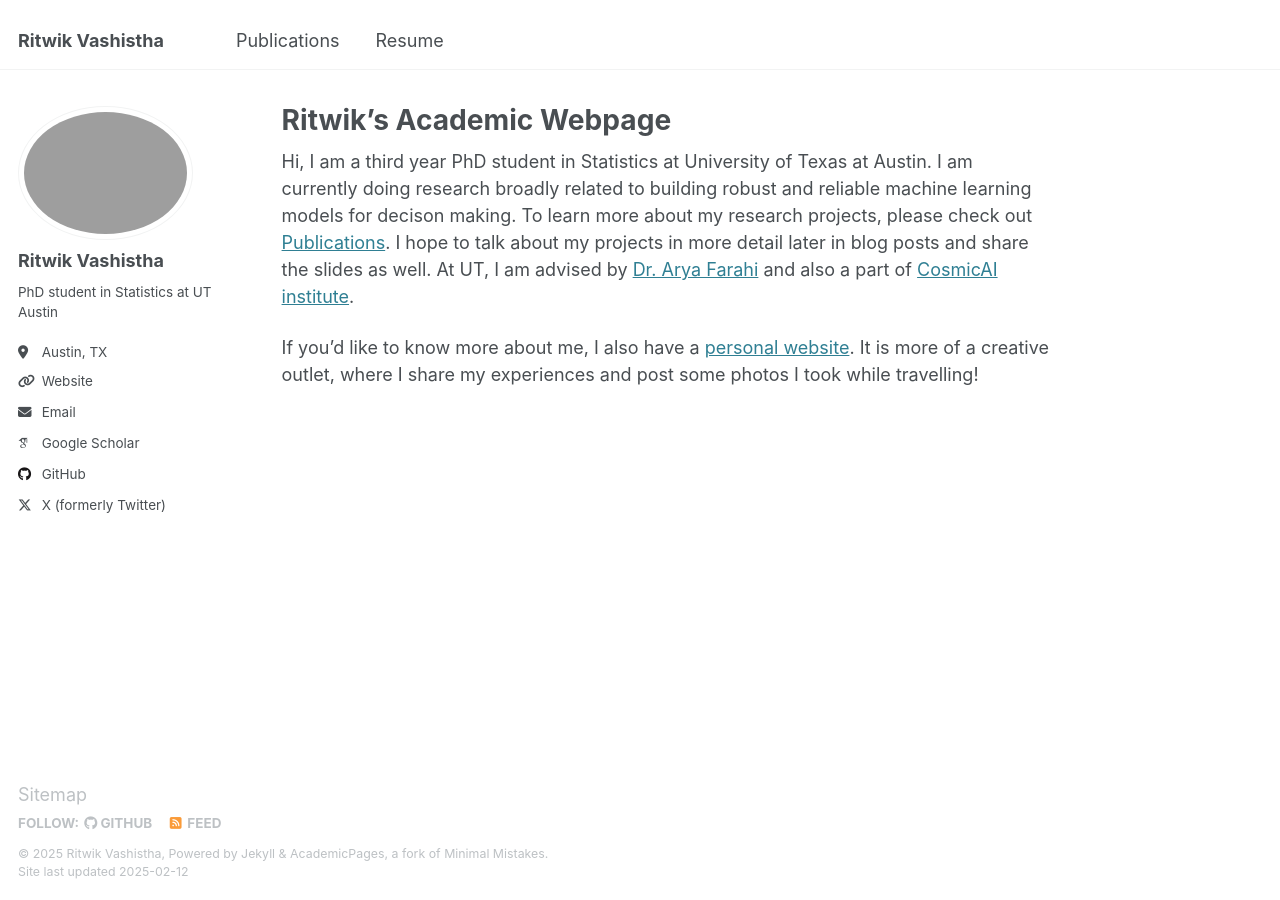
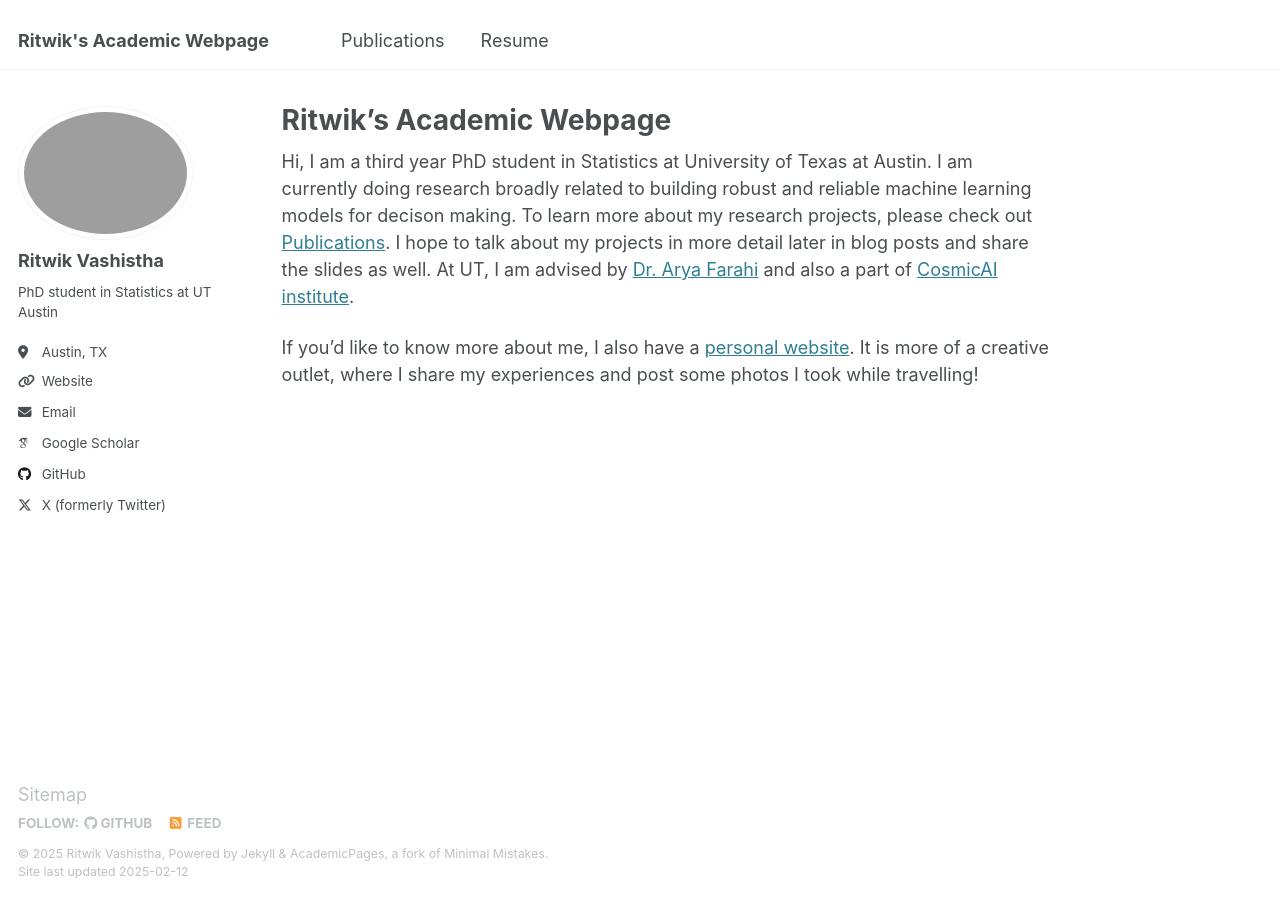
Before and after one commit to ritwikvashistha/ritwikvashistha.github.io, a Jekyll site: the page built from _pages/about.md, in a window 1280 px wide. Built offline with Jekyll 4.4.1, drawn with Linux system fonts in a browser that asks for light colours; some web fonts are replaced.

Commit message:
Update _config.yml

```diff
--- a/_config.yml
+++ b/_config.yml
@@ -9,7 +9,7 @@
 # Basic Site Settings
 locale                   : "en-US"
 site_theme               : "default"
-title                    : "Ritwik Vashistha"
+title                    : "Ritwik's Academic Webpage"
 title_separator          : "-"
 name                     : &name "Ritwik Vashistha"
 description              : &description "PhD student in Statistics at UT Austin"
@@ -34,7 +34,7 @@ author:
   googlescholar    : "https://scholar.google.com/citations?user=kSat02cAAAAJ&hl=en&authuser=2"
 
   # Repositories and software development
-  github           : "https://github.com/ritwikvashistha"
+  github           : "ritwikvashistha"
 
 
   # Social media
```
